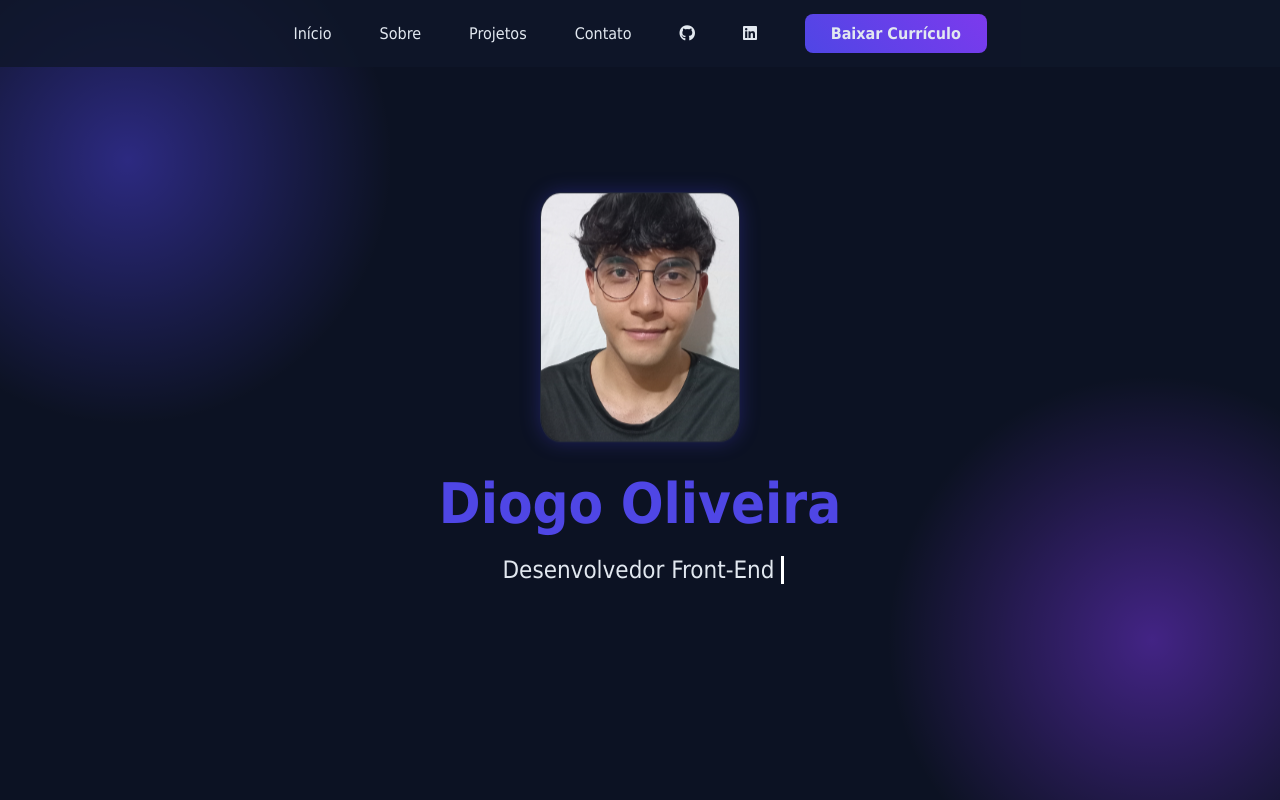
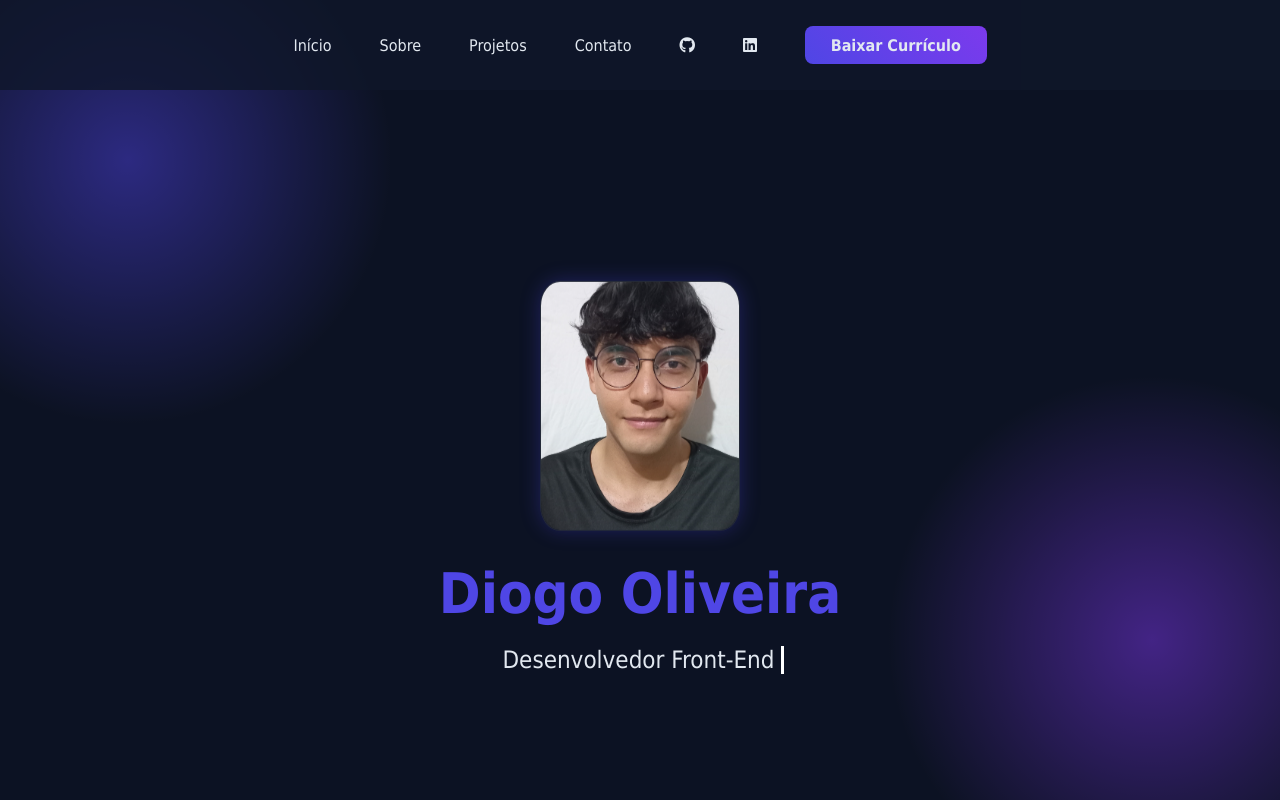
Before and after one commit to Di0g0Oliveira/portifolio, a website: page index.html in a window 1280 px wide. Shown: the top 800 px of the page. Drawn offline with nearby package versions, Linux system fonts and the light colour scheme.

Commit message:
Update style.css

```diff
--- a/style.css
+++ b/style.css
@@ -23,18 +23,19 @@ body {
     background-color: var(--escuro);
     color: var(--claro);
     overflow-x: hidden;
+    padding-top: 90px;
 }
 
 .navegaçao {
     position: fixed;
     top: 0;
+    width: 100%;
     background: rgba(15, 23, 42, 0.8);
-    width: 100%;
-    max-width: 100%;
-    left: 0;
-    right: 0;
     z-index: 100;
-    padding: 1.5rem;
+    height: 90px;
+    display: flex;
+    align-items: center;
+    justify-content: center;
 }
 
 .menu {
@@ -49,7 +50,7 @@ body {
     .menu {
         flex-wrap: wrap;
         justify-content: center;
-        gap: 2.5rem;
+        gap: 1.7rem;
     }
 
     .btn-cv {
```
